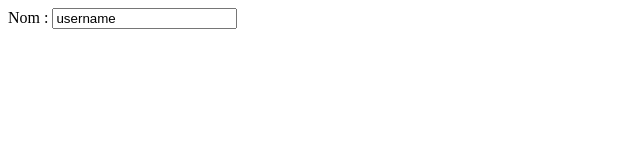
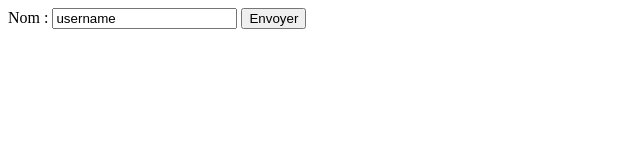
Before and after one commit to yassinebensada/Git_Activity_1, a plain HTML site: page index.html in a window 1280 px wide. Shown: the whole page, without its empty margins (0-640 px from the left). Drawn offline with Linux system fonts and the light colour scheme.

Commit message:
l'ajout du button en index.html envoyer pour l'envoie des données vers generator.js

```diff
--- a/index.html
+++ b/index.html
@@ -6,6 +6,7 @@
 	<body>
 		<form>
 			<label>Nom : <input type="text" value="username"></label>
+			<input type="submit" value="Envoyer">
 		</form>
 
 	</body>
```
